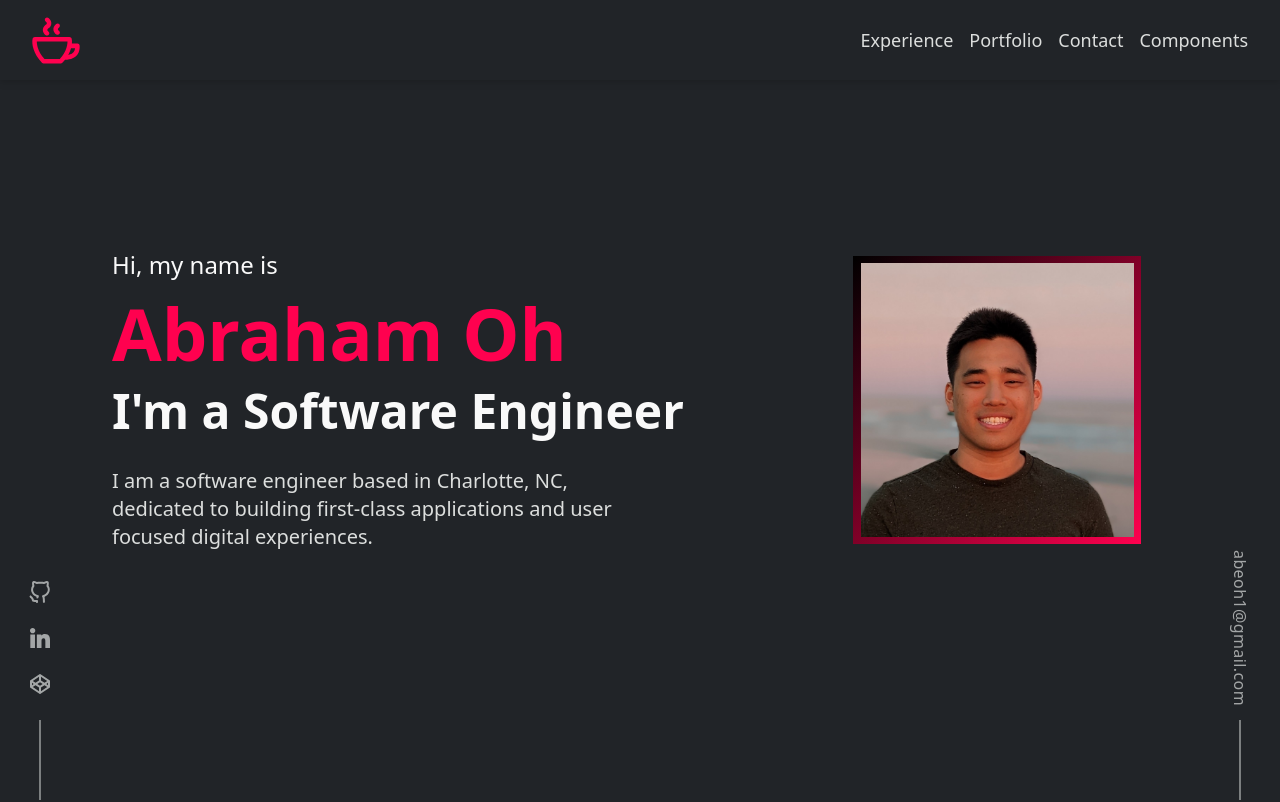
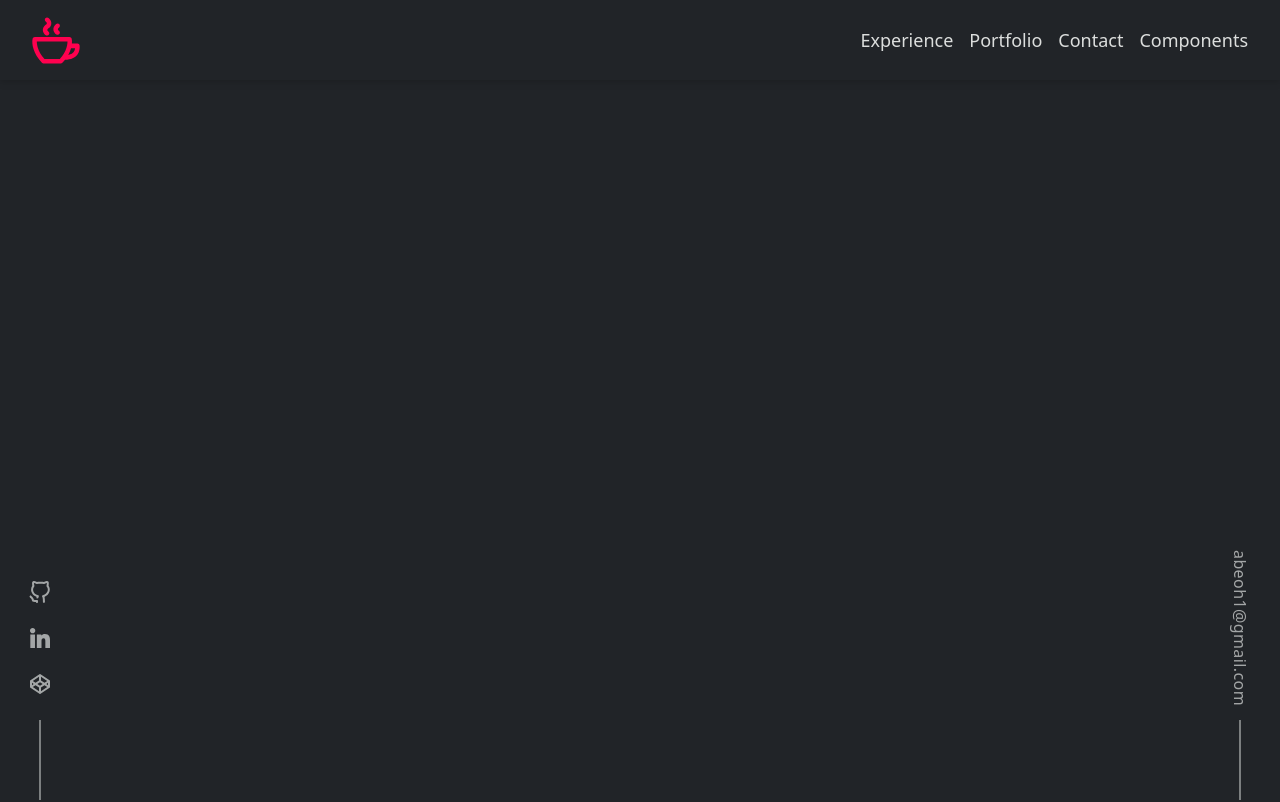
Before and after one commit to AsianHam/my-website, a Next.js app: page / in a window 1280 px wide. Shown: the top 802 px of the page. Built offline with nearby package versions, Linux system fonts and the light colour scheme.

Commit message:
add parallax effect

```diff
--- /dev/null
+++ b/src/components/parallax.tsx
@@ -0,0 +1,19 @@
+import { useScroll, useTransform, motion } from 'framer-motion';
+import React from 'react';
+
+type ParallaxProps = {
+  children: React.ReactNode;
+  className: string;
+};
+
+export const Parallax = ({ children, className }: ParallaxProps) => {
+  const { scrollYProgress } = useScroll();
+  const y = useTransform(scrollYProgress, [0, 0.09], [0, -200]);
+  const opacity = useTransform(scrollYProgress, [0, 0.09], [1, 0]);
+
+  return (
+    <motion.div className={className} style={{ y, opacity }}>
+      {children}
+    </motion.div>
+  );
+};
--- a/src/components/sections/intro-section.tsx
+++ b/src/components/sections/intro-section.tsx
@@ -1,9 +1,10 @@
 import { DeveloperTyping } from '../developer-typing';
+import { Parallax } from '../parallax';
 import Image from 'next/image';
 
 export const IntroSection = () => (
   <section className='w-full h-auto 768:h-screen'>
-    <div className='flex w-full h-full flex-col justify-center items-center 768:inline-flex 768:flex-row 768:py-0 1440:px-40 mb-28'>
+    <Parallax className='flex w-full h-full flex-col justify-center items-center 768:inline-flex 768:flex-row 768:py-0 1440:px-40 mb-28'>
       <div className='flex flex-col mt-28 768:mt-0 h-fit 768:h-full gap-4 justify-center w-full 768:w-2/3'>
         <h1 className='text-alabaster text-2xl'>Hi, my name is</h1>
         <h2 className='text-7xl 1440:text-8xl text-torch-red font-semibold'>
@@ -25,6 +26,6 @@ export const IntroSection = () => (
           </span>
         </div>
       </div>
-    </div>
+    </Parallax>
   </section>
 );
```
